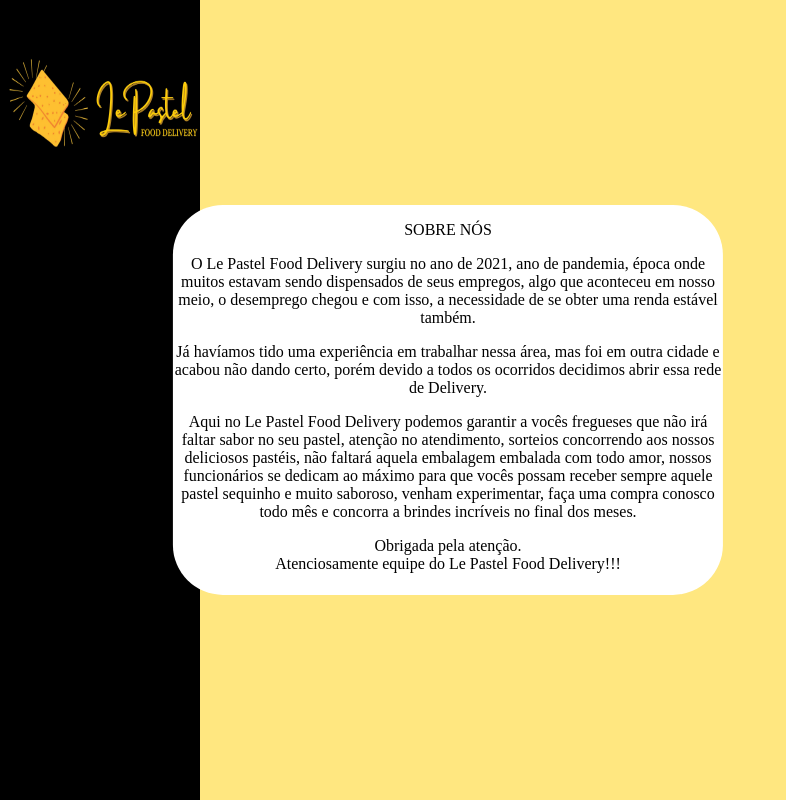
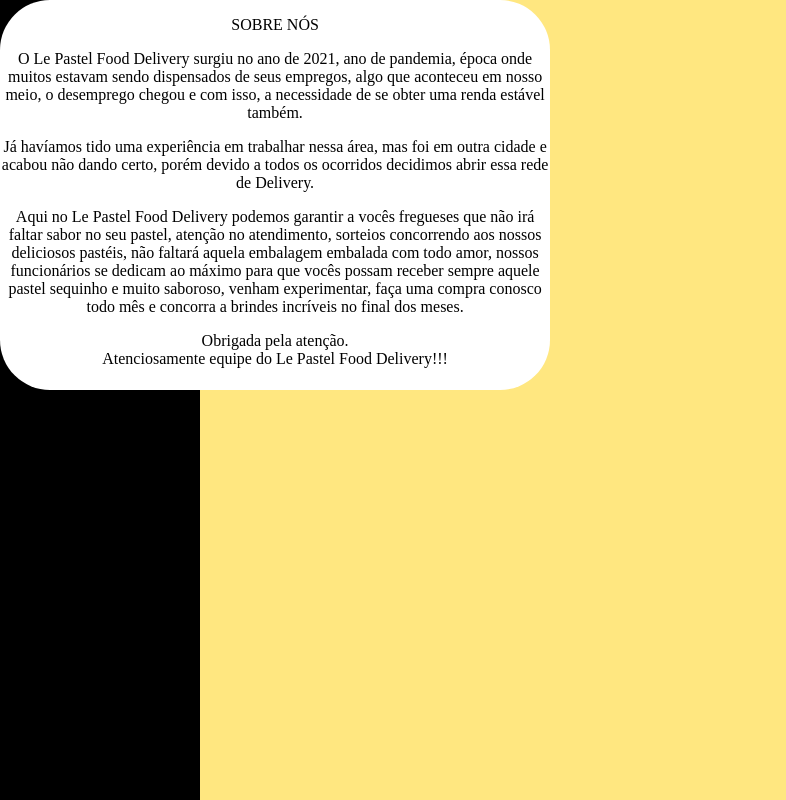
Before and after one commit to Noahcredito/LePastel, a PHP site: page / in a window 1280 px wide. Shown: the whole page, without its empty margins (0-786 px from the left). Run offline with PHP 8.4, Linux system fonts and the light colour scheme.

Commit message:
Criação do Index

```diff
--- a/index.php
+++ b/index.php
@@ -13,7 +13,7 @@ body {margin:0;}
   height: 100%;
 }
 
-.box{
+.container{
   text-align: center;
   background-color: #FFFFFF;
   width: 550px;
@@ -21,19 +21,17 @@ body {margin:0;}
   border-radius: 50px;
   padding: 0.1px;
   position: absolute;
-  left: 35%;
-  top: 50%;
-  transform: translate(-50%, -50%);
 }
 </style>
 </head>
 <body style="background-color:#FFE780">
 
 <div class="navbar">
-<img src = "imagens/logo1.png" width="200px" height="200px">
+<img src = "imagens/logo.png" width="200px" height="200px">
 </div>
 
-<div class="box">
+<div class="container">
+  <div class="content">
     <p> SOBRE NÓS </p>
     <p>O Le Pastel Food Delivery surgiu no ano de 2021, ano de pandemia, época onde muitos estavam sendo dispensados de seus empregos, algo que aconteceu em nosso meio, o desemprego chegou e com isso, a necessidade de se obter uma renda estável também.</p>
     <p>Já havíamos tido uma experiência em trabalhar nessa área, mas foi em outra cidade e acabou não dando certo, porém devido a todos os ocorridos decidimos abrir essa rede de Delivery.</p>
@@ -41,6 +39,7 @@ body {margin:0;}
     <p>Obrigada pela atenção.<br>
     Atenciosamente equipe do Le Pastel Food Delivery!!!</p>
   </div>
+</div>
 
 </body>
 </html>
```
Lines whose indentation alone changed are shown as unchanged.
